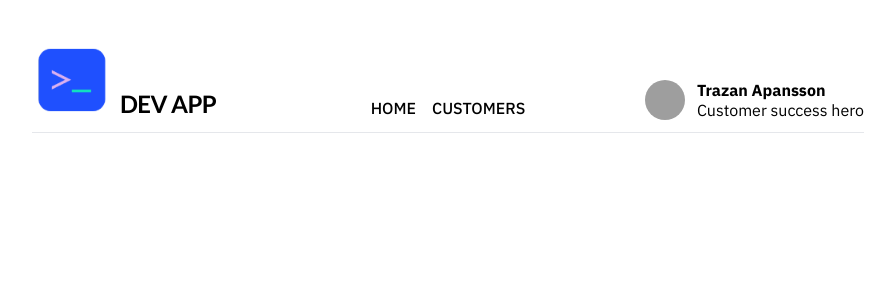
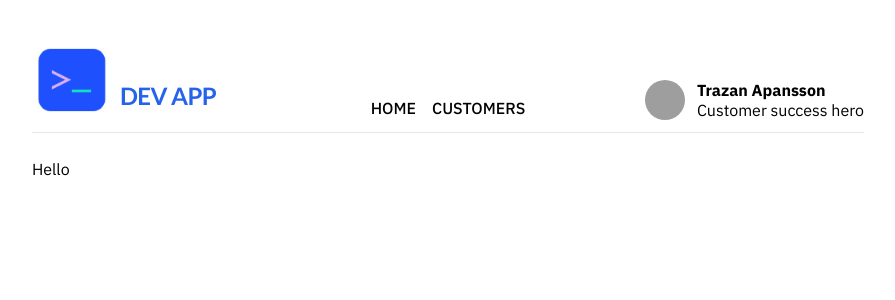
Before and after one commit to patrikengborg/startdeliver, a Nuxt app: page /customers/1 in a window 1280 px wide. Shown: the top 300 px of the page, without its empty margins (192-1087 px from the left). Built offline with nearby package versions, Linux system fonts and the light colour scheme; grey boxes are pictures that could not be loaded.

Commit message:
Add customer listing

```diff
--- a/app.vue
+++ b/app.vue
@@ -1,19 +1,32 @@
 <template>
   <div class="container my-10 max-w-4xl">
-    <header class="border-b pb-3 mb-6 grid grid-cols-3 items-end">
-      <figure class="flex items-end gap-2 font-sans-alt">
+    <header
+      class="border-b relative z-10 pb-3 mb-6 grid grid-cols-3 items-end sticky top-0 bg-white"
+    >
+      <NuxtLink to="/" class="flex items-end gap-2 font-sans-alt">
         <img class="w-20" src="@/assets/logo.png" />
         <h1
-          class="font-bold uppercase mb-2 tracking-tight text-2xl sr-only md:not-sr-only"
+          class="font-bold mb-2 uppercase tracking-tight text-2xl hidden md:block"
         >
           Dev app
         </h1>
-      </figure>
+      </NuxtLink>
 
       <nav>
         <ul class="flex justify-center uppercase gap-4 font-medium">
-          <li><a href="/">Home</a></li>
-          <li><a href="/customers">Customers</a></li>
+          <li>
+            <NuxtLink to="/" :class="{ 'text-black': route.path !== '/' }">
+              Home
+            </NuxtLink>
+          </li>
+          <li>
+            <NuxtLink
+              :class="{ 'text-black': route.path !== '/customers' }"
+              to="/customers"
+            >
+              Customers
+            </NuxtLink>
+          </li>
         </ul>
       </nav>
 
@@ -39,10 +52,12 @@
   </div>
 </template>
 
-<script>
+<script setup>
 import "@fontsource/ibm-plex-sans/400.css";
 import "@fontsource/ibm-plex-sans/500.css";
 import "@fontsource/ibm-plex-sans/700.css";
 import "@fontsource/lato/400.css";
 import "@fontsource/lato/700.css";
+
+const route = useRoute();
 </script>
--- a/assets/main.css
+++ b/assets/main.css
@@ -6,10 +6,22 @@
   body {
     @apply font-sans antialiased;
   }
+
+  th {
+    @apply text-left;
+  }
+
+  a {
+    @apply text-blue-600 hover:underline;
+  }
 }
 
 @layer components {
   .page-headline {
     @apply font-bold text-2xl mb-4;
   }
+
+  .label {
+    @apply font-bold text-gray-500 uppercase text-sm;
+  }
 }
--- /dev/null
+++ b/pages/customers/[id].vue
@@ -0,0 +1,3 @@
+<template>
+  <div>Hello</div>
+</template>
--- /dev/null
+++ b/pages/customers/index.vue
@@ -0,0 +1,29 @@
+<template>
+  <div>
+    <h2 class="page-headline">Customers</h2>
+
+    <table class="w-full">
+      <thead>
+        <tr>
+          <th class="label">Customer</th>
+          <th class="label">ARR</th>
+        </tr>
+      </thead>
+
+      <tbody>
+        <tr v-for="item in customers" :key="item.id" class="border-b">
+          <th class="font-normal">
+            <NuxtLink :to="`/customers/${item.id}`">#{{ item.id }} {{ item.name }}</NuxtLink>
+          </th>
+          <td class="ml-auto py-2">
+            {{ item.arr }}
+          </td>
+        </tr>
+      </tbody>
+    </table>
+  </div>
+</template>
+
+<script setup>
+const { data: customers } = await useFetch('https://startdeliver-mock-api.glitch.me/customer')
+</script>
--- a/pages/index.vue
+++ b/pages/index.vue
@@ -57,9 +57,3 @@ function formatMonth(dateString) {
   })
 }
 </script>
-
-<style>
-.label {
-  @apply font-bold opacity-50 uppercase;
-}
-</style>
```
